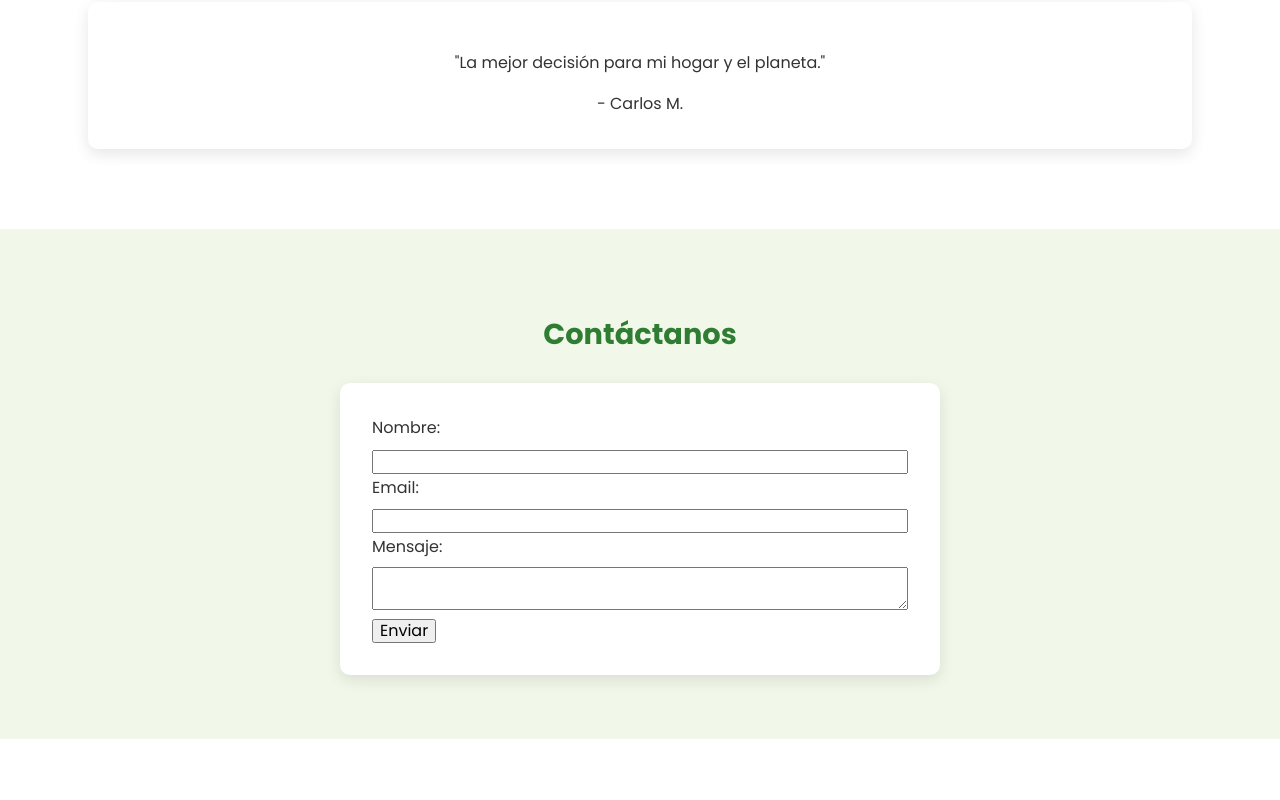
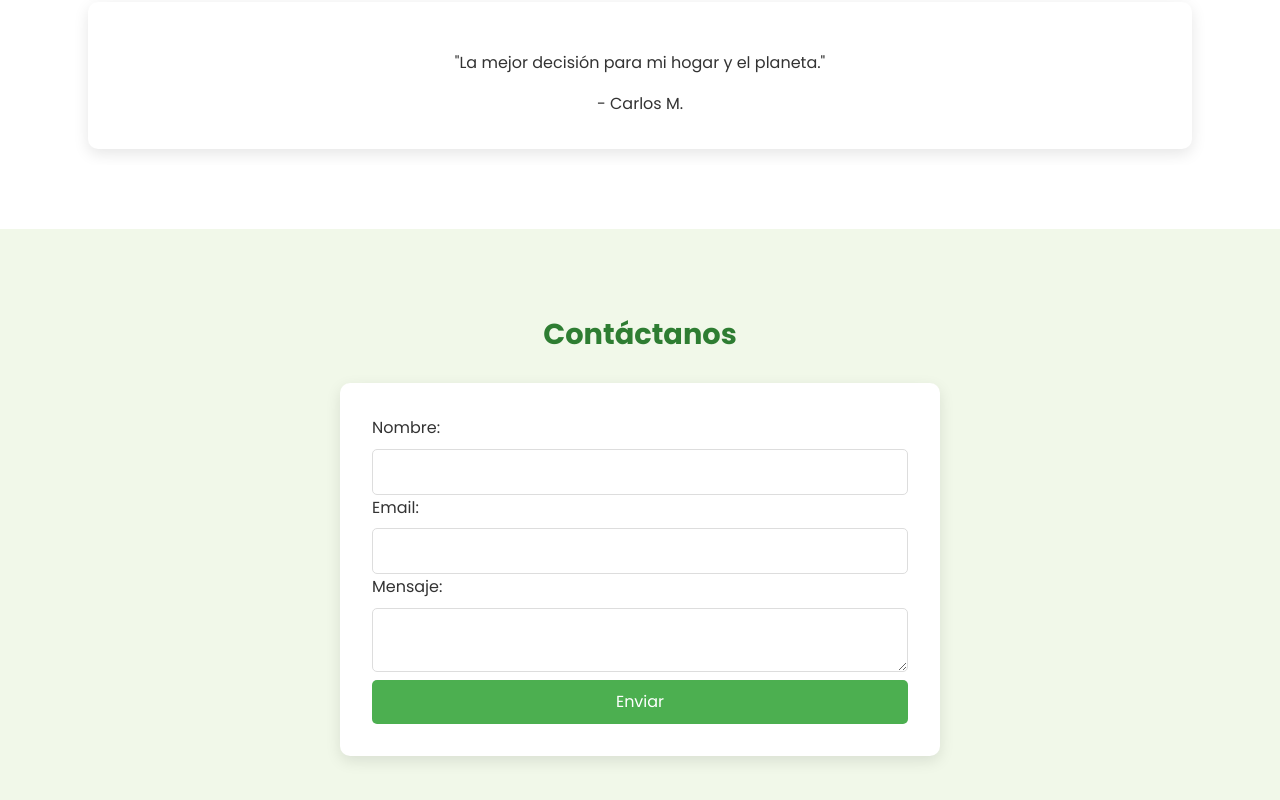
Before and after one commit to Leonardo-Gasali-Dev/eco-clean, a plain HTML site: page index.html in a window 1280 px wide. Shown: the part 4746-5546 px from the top of the page. Before the commit the page ends 5485 px from the top, so only its background shows below. Drawn offline with Linux system fonts and the light colour scheme.

Commit message:
Actualización style.css

```diff
--- a/assets/css/style.css
+++ b/assets/css/style.css
@@ -331,8 +331,30 @@ a:hover {
 .form-group input,
 .form-group textarea {
     width: 100%;
+    padding: 0.8rem;
+    border: 1px solid #ddd;
+    border-radius: 5px;
+    font-family: var(--font-main);
+}
+
+.form__button {
+    background-color: var(--primary-color);
+    color: var(--white);
+    border: none;
+    padding: 0.8rem 1.5rem;
+    border-radius: 5px;
+    transition: var(--transition);
+    width: 100%;
+}
+
+.form__button:hover {
+    background-color: var(--dark-color);
 }
 
 /*--------------------------------------------------------------
-12. Media Queries
+14. Footer
 --------------------------------------------------------------*/
+
+/*--------------------------------------------------------------
+15. Media Queries
+--------------------------------------------------------------*/
```
